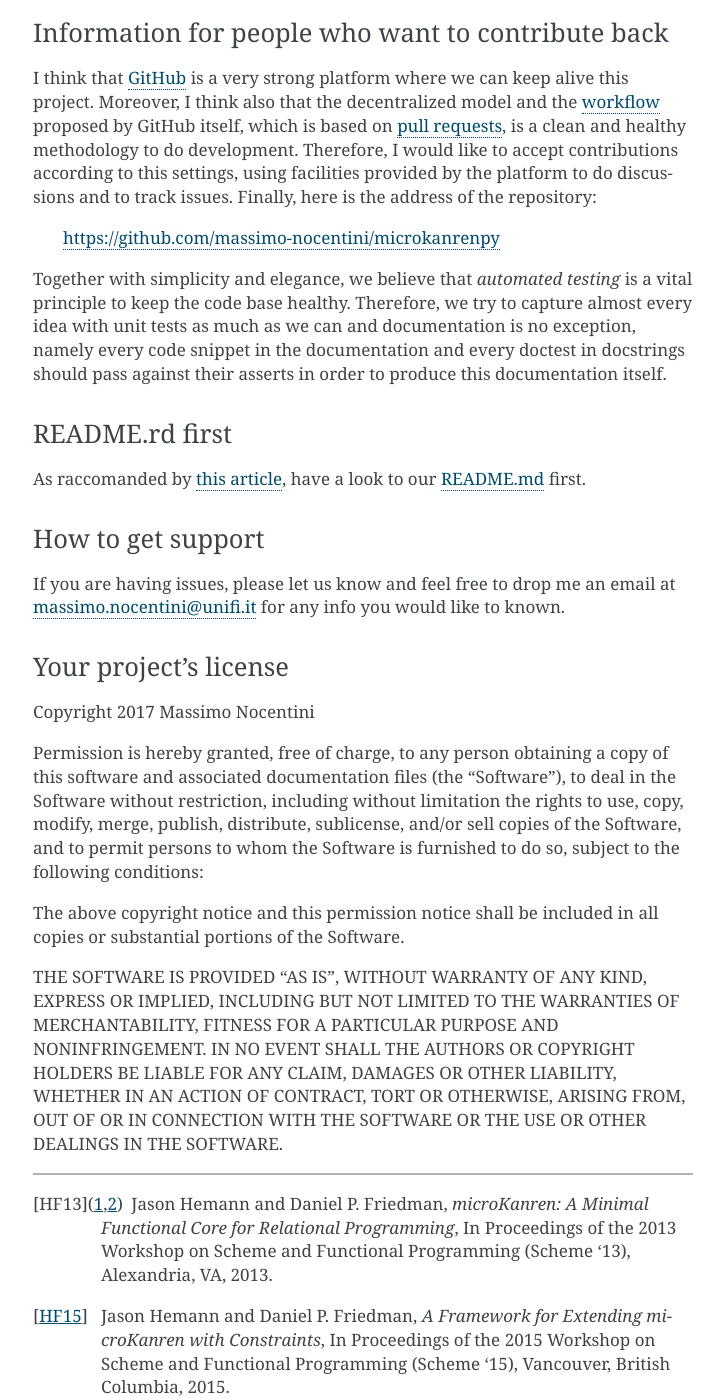
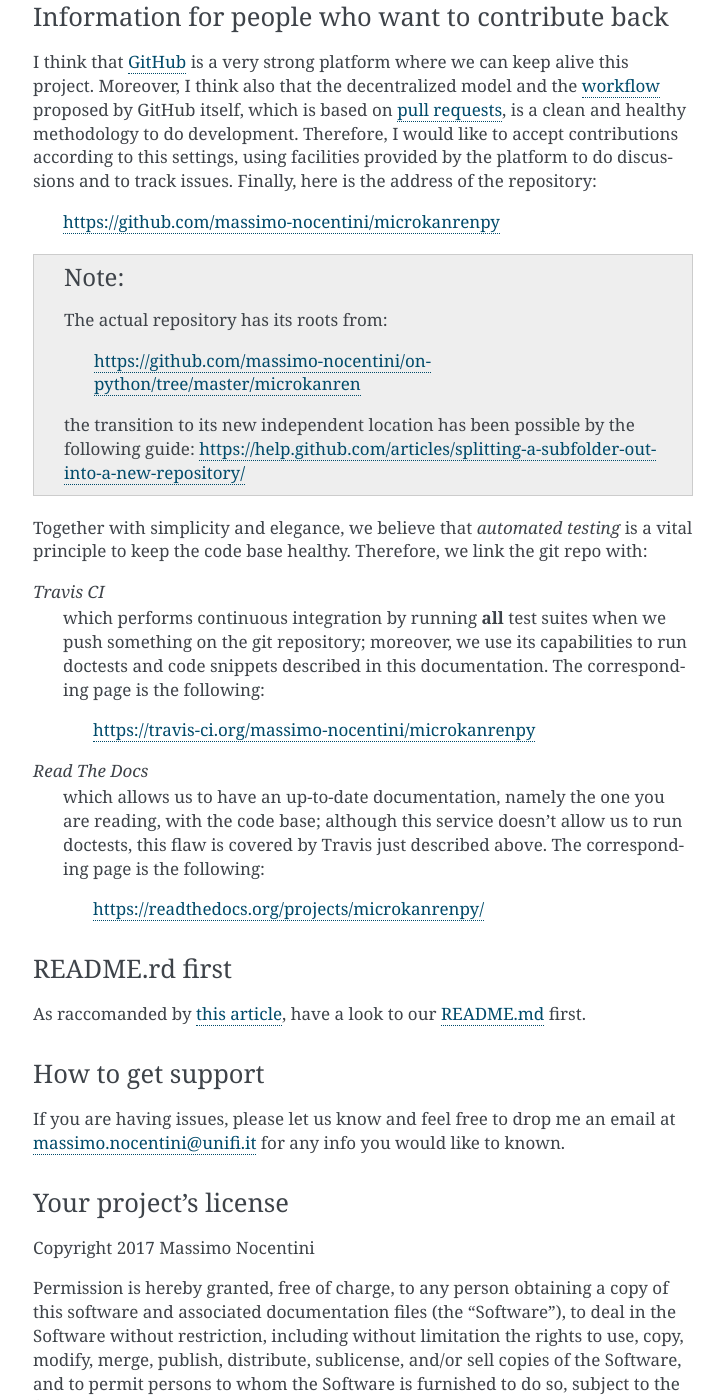
Before and after one commit to massimo-nocentini/microkanrenpy, a Sphinx documentation site: the page built from docs/source/write_the_doc.rst, in a window 1280 px wide and 1400 px high, scrolled down 6449 px. Shown: the whole window, without its empty margins (387-1111 px from the left). Built offline with Sphinx 7.4.7, drawn with Linux system fonts in a browser that asks for light colours; some of the changed text lies outside the part shown.

Commit message:
Add link to Travis and RTFD in the documentation and add a rule to travis to run doctests and code snippets.

```diff
--- a/docs/source/write_the_doc.rst
+++ b/docs/source/write_the_doc.rst
@@ -18,10 +18,11 @@
     * to keep one foot in Lisp and the other in Python, however keep coding
 
 I would like to structure my exposition following advices from `an interesting
-group of people <write_the_doc_>`_ much more experienced that me on writing
-this kind of stuff; consequently, in what follows you will find the same
-sections as you find in the referenced page, hoping to provide answers and to
-taylor paragraphs to this particular project. Quoting their `Sidebar on open source
+group of people <write_the_doc_>`_, and `one of them in particular
+<holscher_>`_, much more experienced that me on writing this kind of stuff;
+consequently, in what follows you will find the same sections as you find in
+the referenced page, hoping to provide answers and to taylor paragraphs to this
+particular project. Quoting their `Sidebar on open source
 <http://www.writethedocs.org/guide/writing/beginners-guide-to-docs/#you-want-people-to-use-your-code>`_:
 
     There is a magical feeling that happens when you release your code. It comes in
@@ -122,9 +123,7 @@
     .. code-block:: shell
 
         git clone https://github.com/massimo-nocentini/microkanrenpy.git # get stuff
-        cd on-python # go into there
-        git checkout microkanren # switch to the right branch
-        cd microkanren # go into the correct dir
+        cd microkanrenpy/src # go into there
         python3 # start the Python interpreter
 
     Now in the python interpreter it is possible to load our core module:
@@ -311,12 +310,32 @@
 
     https://github.com/massimo-nocentini/microkanrenpy
 
+.. note::
+
+    The actual repository has its roots from:
+
+         https://github.com/massimo-nocentini/on-python/tree/master/microkanren
+
+    the transition to its new independent location has been possible by the following guide:
+    https://help.github.com/articles/splitting-a-subfolder-out-into-a-new-repository/
+
 Together with simplicity and elegance, we believe that *automated testing* is a
-vital principle to keep the code base healthy. Therefore, we try to capture
-almost every idea with unit tests as much as we can and documentation is no
-exception, namely every code snippet in the documentation and every doctest in
-docstrings should pass against their asserts in order to produce this
-documentation itself.
+vital principle to keep the code base healthy. Therefore, we link the git repo with:
+
+*Travis CI*
+    which performs continuous integration by running **all** test suites when we push
+    something on the git repository; moreover, we use its capabilities to run doctests
+    and code snippets described in this documentation. The corresponding page is the following:
+
+        https://travis-ci.org/massimo-nocentini/microkanrenpy
+
+*Read The Docs*
+    which allows us to have an up-to-date documentation, namely the one you are reading,
+    with the code base; although this service doesn't allow us to run doctests, this flaw
+    is covered by Travis just described above. The corresponding page is the following:
+
+        https://readthedocs.org/projects/microkanrenpy/
+
 
 README.rd first
 ---------------
```
Also changed, not shown: other parts of docs/source/write_the_doc.rst (+3 -2 lines), .travis.yml.
